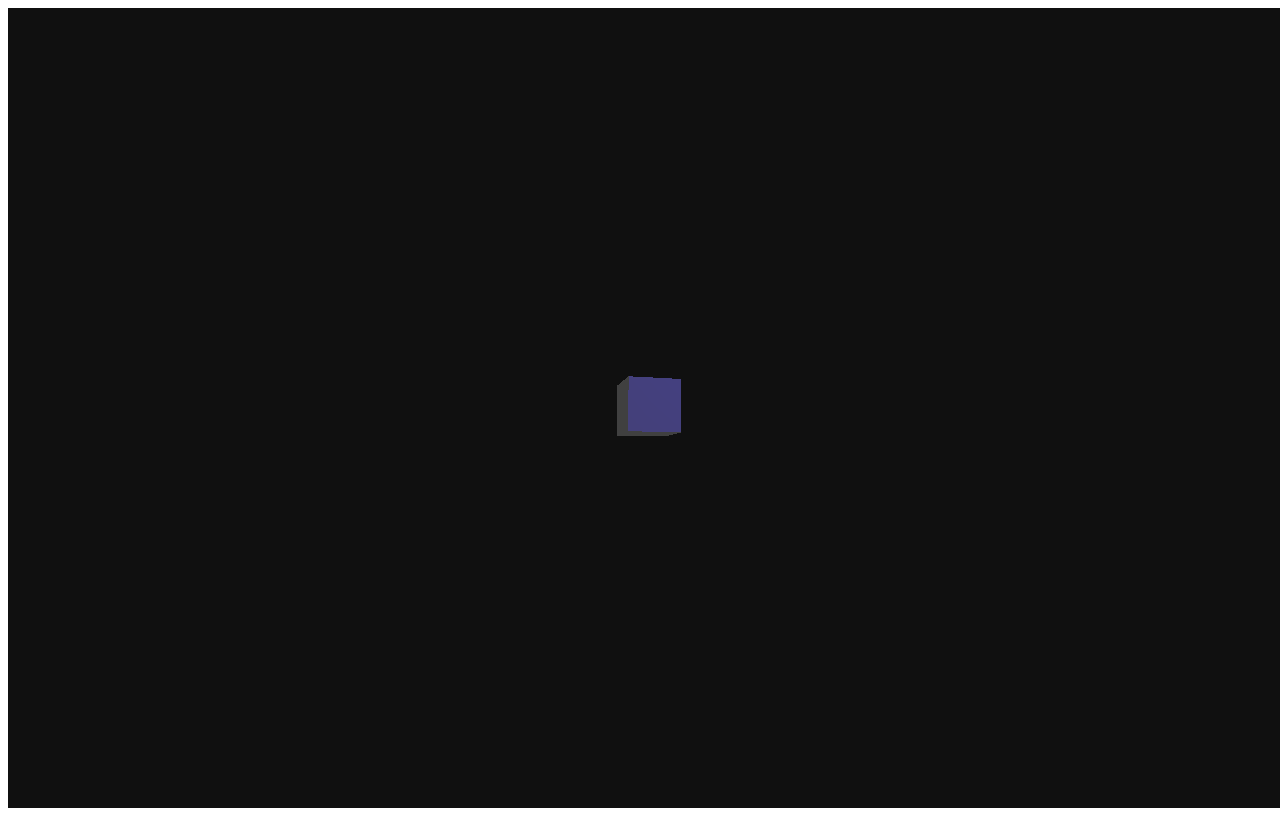
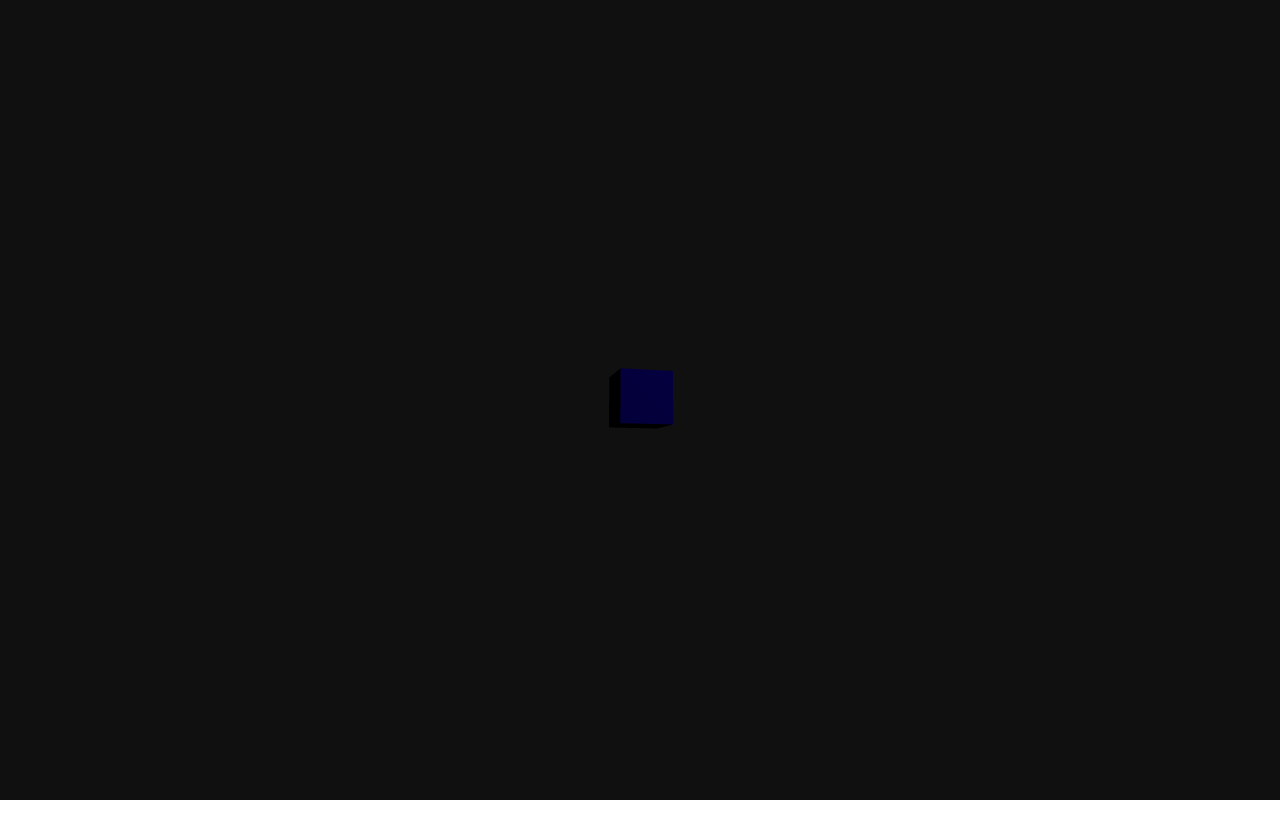
Before and after one commit to phosphoer/occupy, a plain HTML site: page graphics_test_main.html in a window 1280 px wide. Drawn offline with Linux system fonts and the light colour scheme.

Commit message:
Resizing and correctly fitting the window.

```diff
--- a/graphics_test_main.html
+++ b/graphics_test_main.html
@@ -6,7 +6,17 @@
     <script src="src/Graphics.js"></script>
   </head>
 
+  <style>
+
+body{
+  margin: 0px;
+  overflow: hidden;
+}
+
+  </style>
+
   <script>
+  window.addEventListener( 'resize', onWindowResize, false );
   window.addEventListener("load", init);
   </script>
 
--- a/src/Graphics.js
+++ b/src/Graphics.js
@@ -15,14 +15,14 @@ function init() {
     mesh = new THREE.Mesh( geometry, material );
     scene.add( mesh );
 
-    var light = new THREE.AmbientLight(0x404040);
-    scene.add(light);
+    var light = new THREE.AmbientLight(0x101010);
+    //scene.add(light);
 
     light = new THREE.PointLight( 0xFFFFFF, 1, 1000 );
     light.position.set( 10, 10, 0 );
     scene.add( light );
 
-    renderer = new THREE.WebGLRenderer();
+    renderer = new THREE.WebGLRenderer({ antialias:true });
     renderer.setClearColor(0x101010, 1)
 
     renderer.setSize( window.innerWidth, window.innerHeight );
@@ -44,3 +44,12 @@ function animate() {
     renderer.render( scene, camera );
 
 }
+
+function onWindowResize(){
+
+    camera.aspect = window.innerWidth / window.innerHeight;
+    camera.updateProjectionMatrix();
+
+    renderer.setSize( window.innerWidth, window.innerHeight );
+
+}
```
